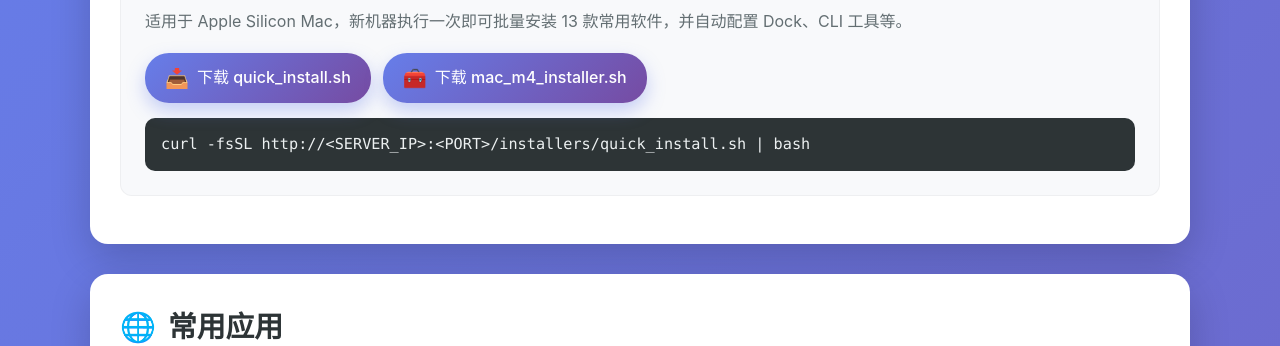
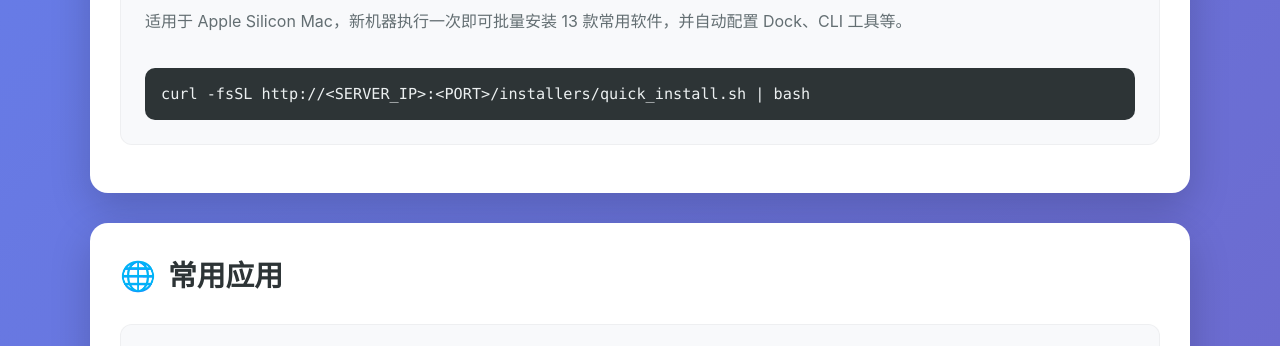
Before and after one commit to 0852FeiFeiLin/kt-tools, a website: page public/tools.html in a window 1280 px wide. Shown: the part 289-635 px from the top of the page. Drawn offline with Linux system fonts and the light colour scheme; no server answers.

Commit message:
fix: 删除下载脚本

```diff
--- a/public/tools.html
+++ b/public/tools.html
@@ -97,12 +97,12 @@
                 适用于 Apple Silicon Mac，新机器执行一次即可批量安装 13 款常用软件，并自动配置 Dock、CLI 工具等。
             </p>
             <div class="tool-links">
-                <a class="download-link script" href="/installers/quick_install.sh" download>
+                <!-- <a class="download-link script" href="/installers/quick_install.sh" download>
                     <span class="link-icon">📥</span> 下载 quick_install.sh
                 </a>
                 <a class="download-link script" href="/installers/mac_m4_installer.sh" download>
                     <span class="link-icon">🧰</span> 下载 mac_m4_installer.sh
-                </a>
+                </a> -->
             </div>
             <div id="quick-install-command" class="code-snippet">curl -fsSL http://&lt;SERVER_IP&gt;:&lt;PORT&gt;/installers/quick_install.sh | bash</div>
         </div>
```
